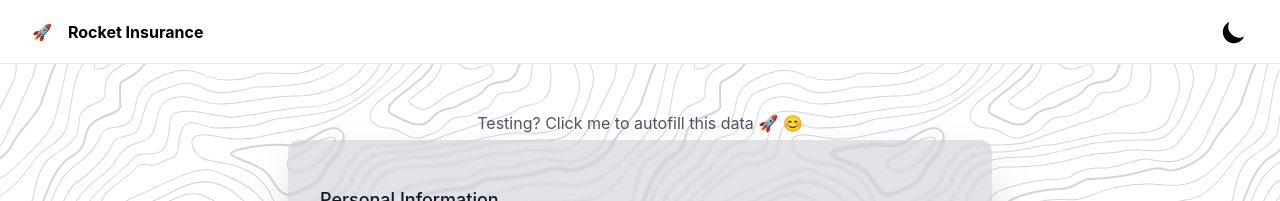
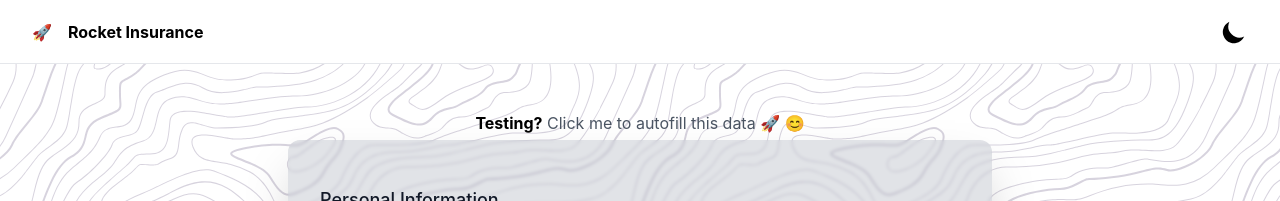
Before and after one commit to themattmayfield/Sure-Challenge, a Next.js app: page / in a window 1280 px wide. Shown: the top 201 px of the page. Built offline with nearby package versions, Linux system fonts and the light colour scheme.

Commit message:
small ui change

```diff
--- a/pages/index.js
+++ b/pages/index.js
@@ -29,7 +29,7 @@ export default function Ratings() {
 
   return (
     <Layout dashboard>
-      <div className="min-h-full flex flex-col justify-center py-12 px-4 sm:px-6 lg:px-8 max-w-3xl mx-auto">
+      <div className="min-h-full flex flex-col justify-center py-6 sm:py-12 px-4 sm:px-6 lg:px-8 max-w-3xl mx-auto">
         <div className="flex justify-center mb-1">
           <p
             onClick={() =>
@@ -45,9 +45,12 @@ export default function Ratings() {
                 },
               })
             }
-            className="animate-bounce hover:underline cursor-pointer text-gray-600 dark:text-gray-400/90"
+            className="animate-bounce hover:underline cursor-pointer text-gray-600 dark:text-gray-400/90 truncate whitespace-normal"
           >
-            Testing? Click me to autofill this data 🚀 😊
+            <span className="text-black dark:text-white font-bold">
+              Testing?
+            </span>{" "}
+            Click me to autofill this data 🚀 😊
           </p>
         </div>
         <InfoFrost>
--- a/pages/quote.js
+++ b/pages/quote.js
@@ -20,7 +20,30 @@ export default function Quote() {
   return (
     <Layout>
       <Breadcrumb />
-      <div className="max-w-4xl mx-auto py-12 px-4 sm:px-6 lg:px-8">
+      <div className="max-w-4xl mx-auto py-6 sm:py-12 px-4 sm:px-6 lg:px-8">
+        <div className="flex justify-center mb-1">
+          <p
+            onClick={() =>
+              setState({
+                first_name: "Prairie",
+                last_name: "Johnson",
+                address: {
+                  line_1: "123 Mulberry Lane",
+                  line_2: "3B",
+                  city: "Brooklyn",
+                  region: "NY",
+                  postal: "11211",
+                },
+              })
+            }
+            className="animate-bounce hover:underline cursor-pointer text-gray-600 dark:text-gray-400/90 truncate whitespace-normal"
+          >
+            <span className="text-black dark:text-white font-bold">
+              {quote.policy_holder.first_name}
+            </span>{" "}
+            Check out these savings 💰
+          </p>
+        </div>
         {/* Tiers */}
         {quote?.variable_options ? (
           <div className="space-y-12 lg:space-y-0 lg:grid lg:grid-cols-2 lg:gap-x-8">
```
